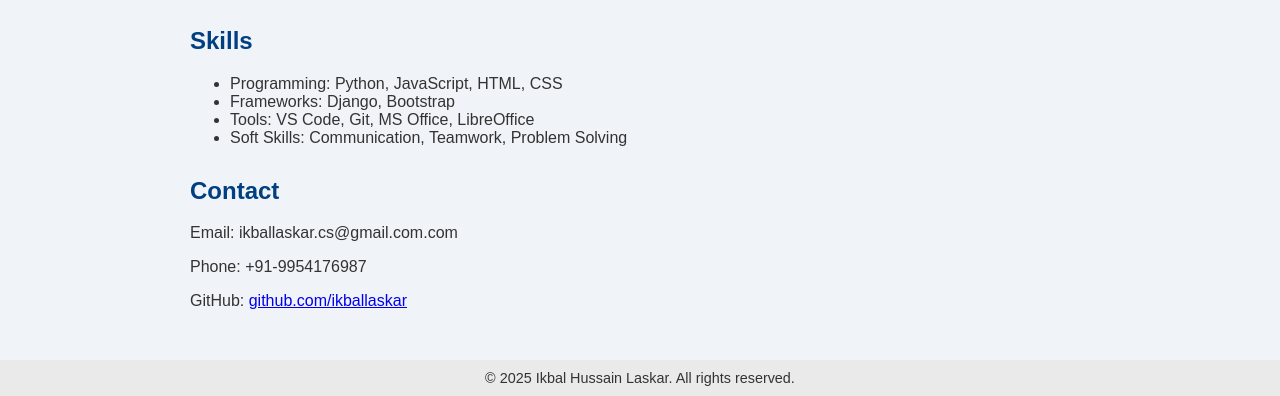
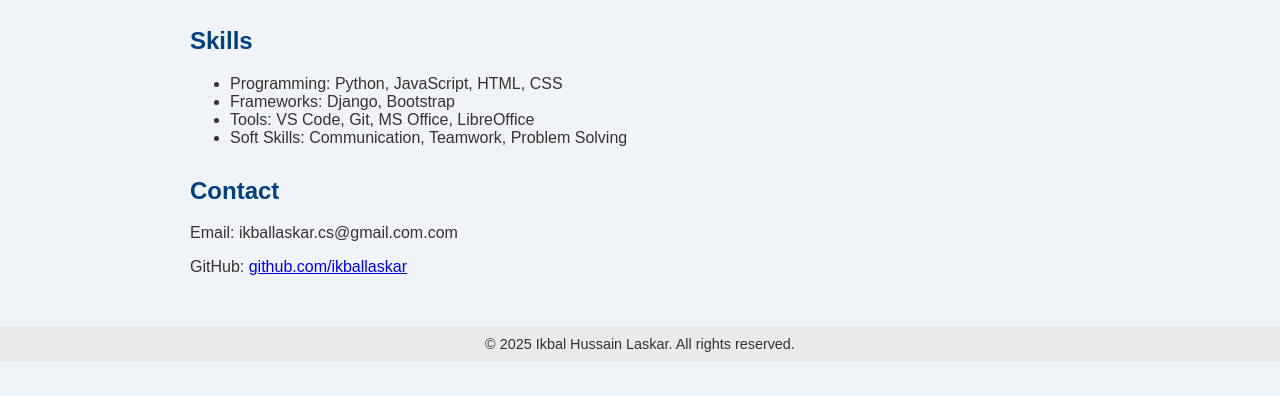
Before and after one commit to ikbalhl/ikbal, a plain HTML site: page index.html in a window 1280 px wide. Shown: the part 449-845 px from the top of the page. After the commit the page ends 811 px from the top, so only its background shows below. Drawn offline with Linux system fonts and the light colour scheme.

Commit message:
index.html

```diff
--- a/index.html
+++ b/index.html
@@ -83,7 +83,7 @@
   <section>
     <h2>Contact</h2>
     <p>Email: ikballaskar.cs@gmail.com.com</p>
-    <p>Phone: +91-9954176987</p>
+
     <p>GitHub: <a href="https://github.com/ikballaskar" target="_blank">github.com/ikballaskar</a></p>
   </section>
 </main>
```
